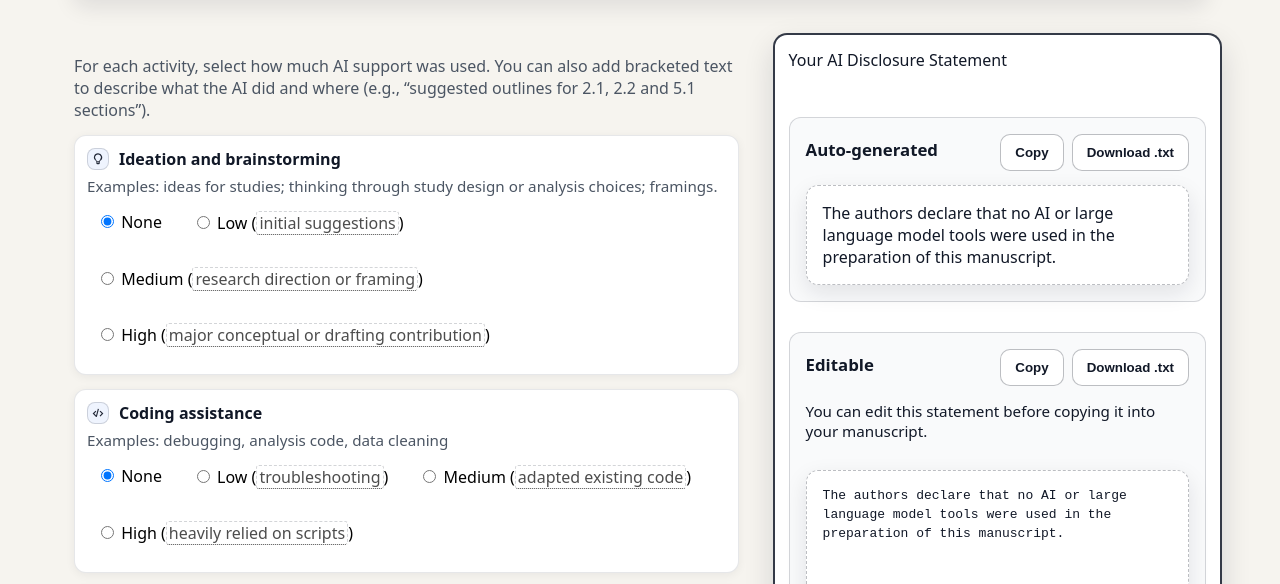
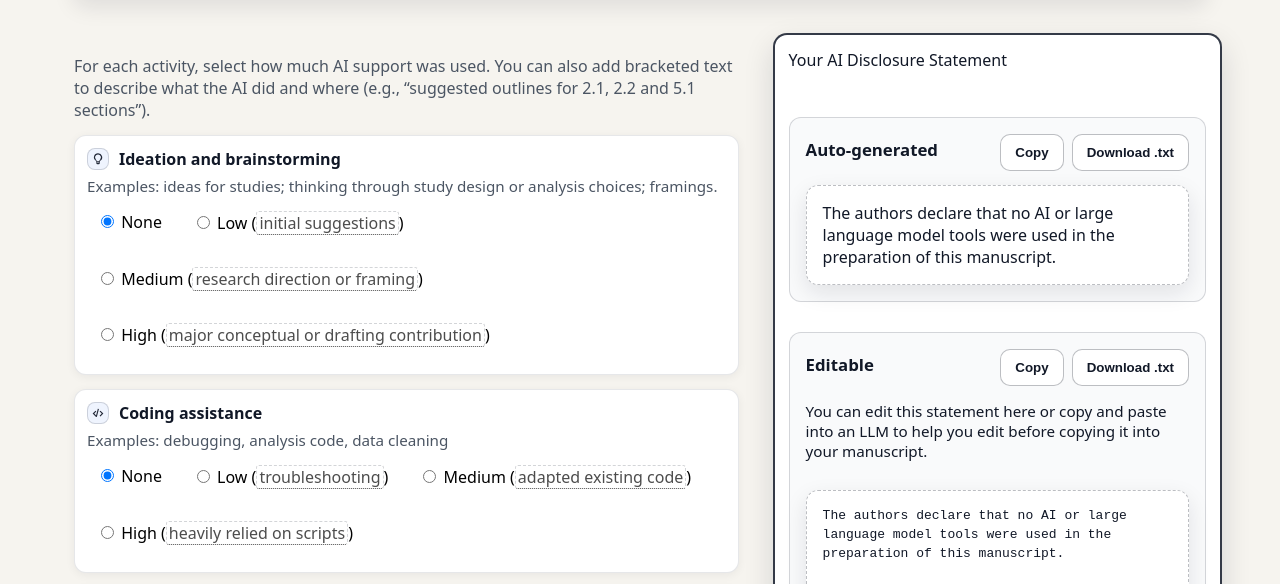
Before and after one commit to DrYoanaAhmetoglu/daisy-disclosure, a plain HTML site: page index.html in a window 1280 px wide. Shown: the part 157-741 px from the top of the page. Drawn offline with Linux system fonts and the light colour scheme.

Commit message:
Update index.html

```diff
--- a/index.html
+++ b/index.html
@@ -1651,7 +1651,7 @@ input[type="text"]:focus, textarea:focus, select:focus{
             <button class="secondary" id="dlFinal">Download .txt</button>
           </div>
         </div>
-        <p class="muted">You can edit this statement before copying it into your manuscript. </p>
+        <p class="muted">You can edit this statement here or copy and paste into an LLM to help you edit before copying it into your manuscript. </p>
         <textarea id="finalText" class="out" style="min-height: 220px; width:100%;"></textarea>
       </div>
     </div>
```
